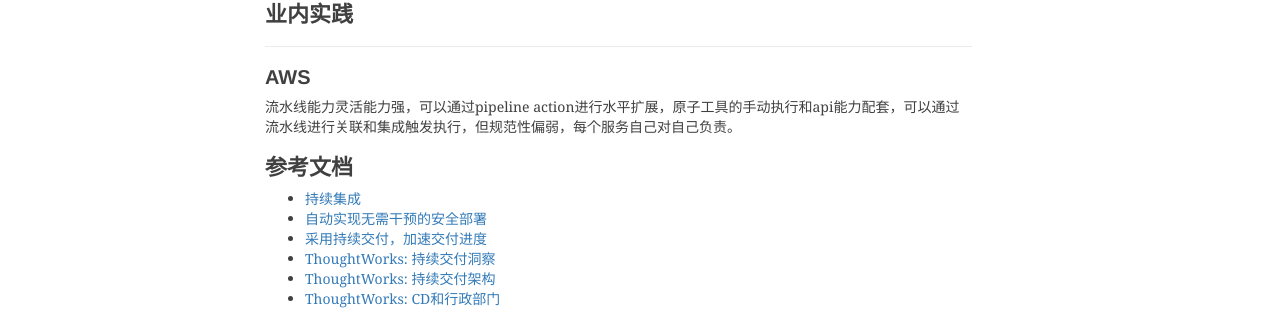
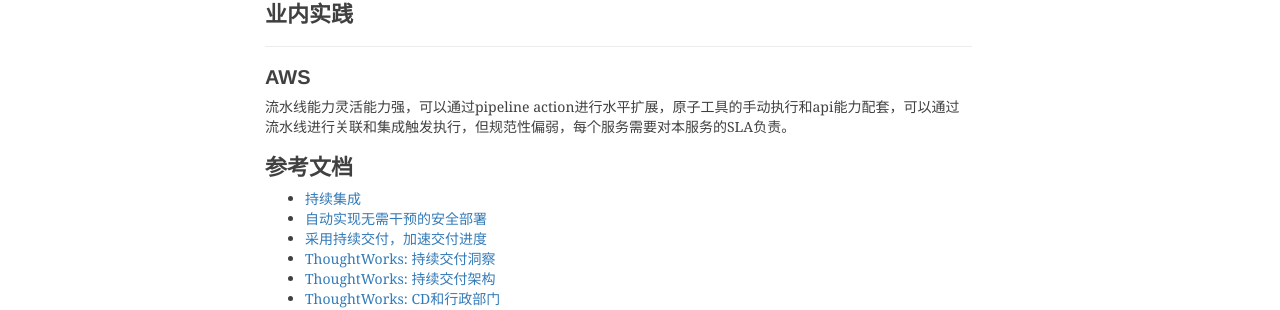
Before and after one commit to shihai1991/shihai1991.github.io, a Jekyll site: the page built from _posts/2024-10-06-持续集成与持续交付.md, in a window 1280 px wide. Shown: the part 1017-1327 px from the top of the page. Built offline with Jekyll 4.4.1, drawn with Linux system fonts in a browser that asks for light colours; nearby versions of some CDN libraries; comment, search, counter and statistics services are not loaded.

Commit message:
Update 2024-10-06-持续集成与持续交付.md

```diff
--- a/_posts/2024-10-06-持续集成与持续交付.md
+++ b/_posts/2024-10-06-持续集成与持续交付.md
@@ -28,7 +28,7 @@
 # 业内实践
 
 ## AWS
-流水线能力灵活能力强，可以通过pipeline action进行水平扩展，原子工具的手动执行和api能力配套，可以通过流水线进行关联和集成触发执行，但规范性偏弱，每个服务自己对自己负责。
+流水线能力灵活能力强，可以通过pipeline action进行水平扩展，原子工具的手动执行和api能力配套，可以通过流水线进行关联和集成触发执行，但规范性偏弱，每个服务需要对本服务的SLA负责。
 # 参考文档
 - [持续集成](https://martinfowler.com/articles/continuousIntegration.html)
 - [自动实现无需干预的安全部署](https://aws.amazon.com/cn/builders-library/automating-safe-hands-off-deployments/)
```
